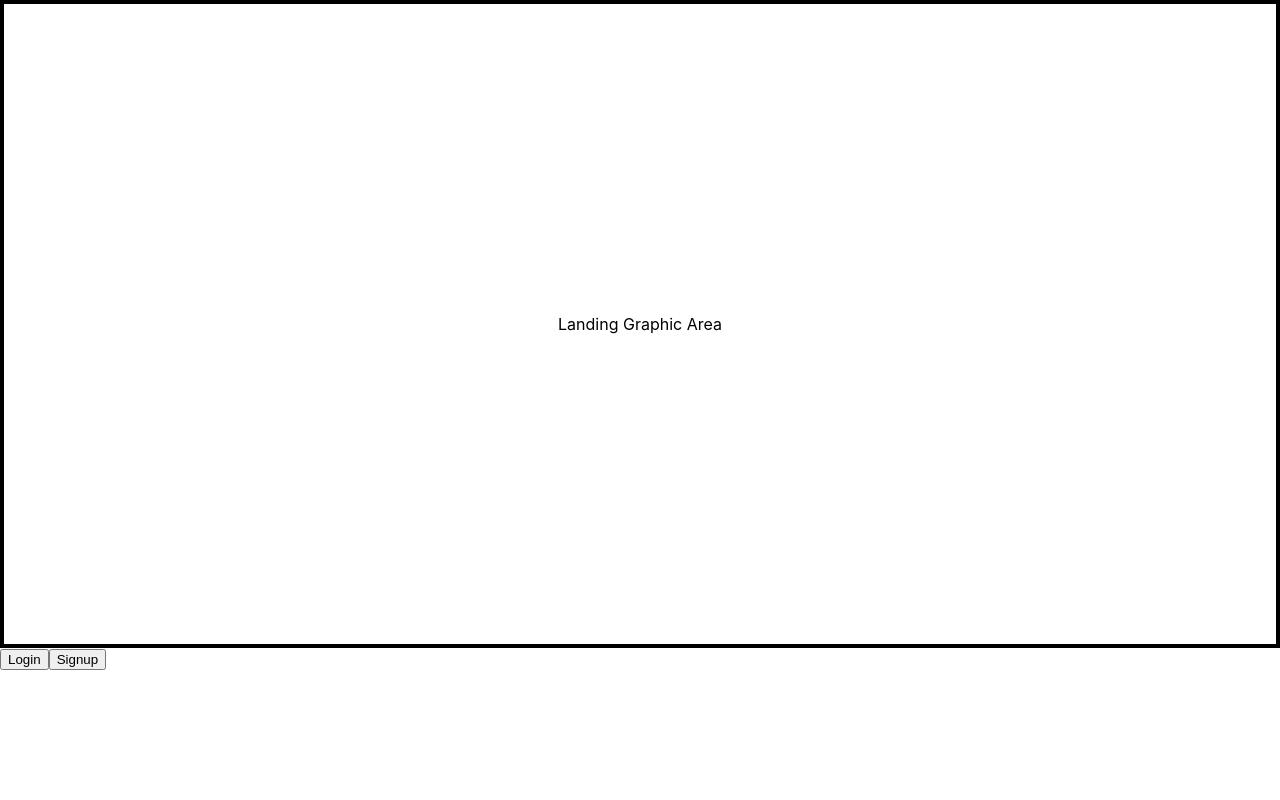
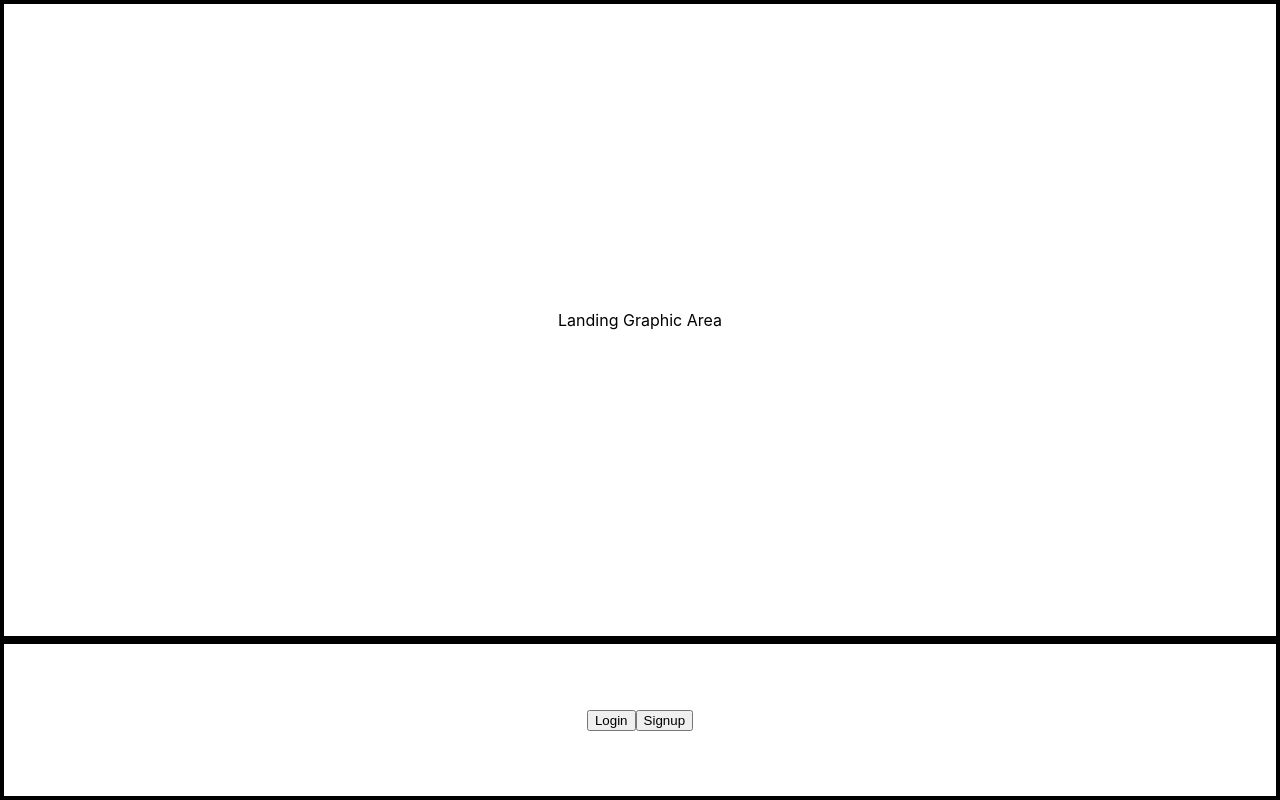
Before and after one commit to Mark-Cooper-Janssen-Vooles/Todolendar.UI, a React (Create React App) app: page / in a window 1280 px wide. Built offline with nearby package versions, Linux system fonts and the light colour scheme.

Commit message:
[MASTER] Fix border and add it to loginsignupbar

```diff
--- a/src/App.css
+++ b/src/App.css
@@ -1,3 +1,4 @@
 .Border {
   border: 4px solid black;
+  box-sizing: border-box;
 }
--- /dev/null
+++ b/src/components/LoginSignupBar.css
@@ -0,0 +1,6 @@
+.LoginSignupBar {
+    height: 20vh;
+    display: flex;
+    align-items: center;
+    justify-content: center;
+}
--- a/src/components/LoginSignupBar.tsx
+++ b/src/components/LoginSignupBar.tsx
@@ -1,8 +1,10 @@
 import React from 'react';
+import '../App.css'
+import './LoginSignupBar.css'
 
 const LoginSignupBar = () => {
     return (
-        <div>
+        <div className="LoginSignupBar Border">
             <button>Login</button>
             <button>Signup</button>
         </div>
```
